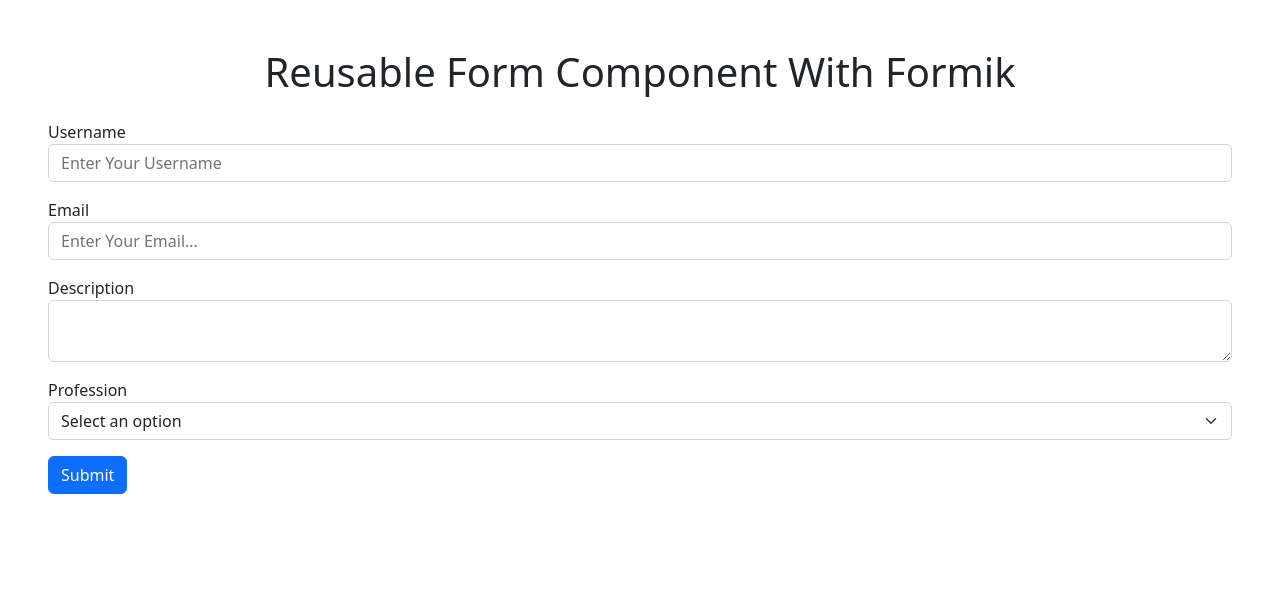
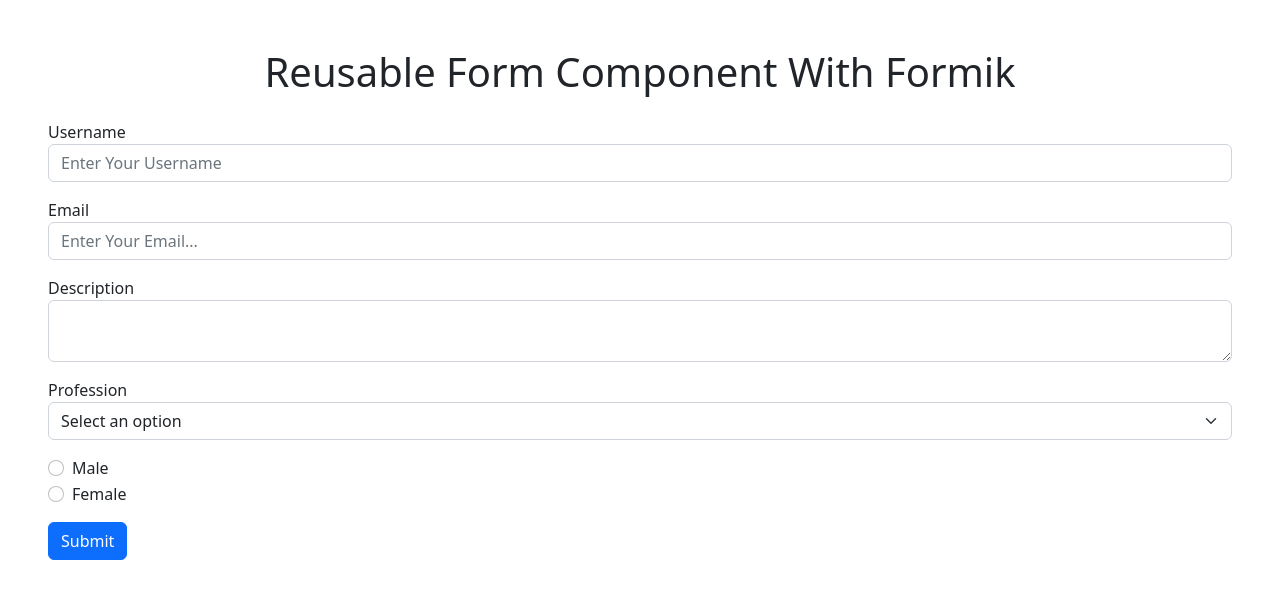
Before and after one commit to Febrianto752/practice-react-formik, a React (Create React App) app: page / in a window 1280 px wide. Shown: the top 598 px of the page. Built offline with nearby package versions, Linux system fonts and the light colour scheme.

Commit message:
resolve error in select component

```diff
--- a/src/components/FormikContainer/index.jsx
+++ b/src/components/FormikContainer/index.jsx
@@ -3,6 +3,10 @@
 import { FormikControl } from "../";
 
 const selectOptions = [
+  {
+    id: 0,
+    value: "Select an option",
+  },
   {
     id: 1,
     value: "Web Developer",
@@ -17,11 +21,17 @@
   },
 ];
 
+const radioOptions = [
+  { id: 1, value: "male", labelText: "Male" },
+  { id: 2, value: "female", labelText: "Female" },
+];
+
 const initialValues = {
   username: "",
   email: "",
   description: "",
   profession: "",
+  gender: "",
 };
 
 const validationSchema = Yup.object({
@@ -31,6 +41,7 @@
     .email("invalid email format"),
   description: Yup.string().required("description field cannot be empty!"),
   profession: Yup.string().required("profession field must be filled"),
+  gender: Yup.string().required("gender field must be filled"),
 });
 
 const handleSubmit = (values, onSubmitProps) => {
@@ -81,6 +92,12 @@
                   labelText="Profession"
                   options={selectOptions}
                 />
+                <FormikControl
+                  control="radio"
+                  name="gender"
+                  className="form-check-input"
+                  options={radioOptions}
+                />
                 <button type="submit" className="btn btn-primary">
                   Submit
                 </button>
--- a/src/components/FormikControl/index.jsx
+++ b/src/components/FormikControl/index.jsx
@@ -1,4 +1,4 @@
-import { InputForm, TextareaForm, SelectForm } from "../";
+import { InputForm, TextareaForm, SelectForm, RadioButtons } from "../";
 
 const FormikControl = (props) => {
   const { control, ...attributesField } = props;
@@ -15,9 +15,9 @@
     case "select":
       // for select tag
       return <SelectForm {...attributesField} />;
+    case "radio":
+      return <RadioButtons {...attributesField} />;
     case "checkbox":
-      return;
-    case "radio":
       return;
     case "date":
       return;
--- /dev/null
+++ b/src/components/RadioButtons/index.jsx
@@ -0,0 +1,35 @@
+import { Field, ErrorMessage } from "formik";
+import { TextError } from "../";
+import { Fragment } from "react";
+
+const RadioButtons = (props) => {
+  const { name, options: optionsRadio, ...attributesRadio } = props;
+  // isi optionsRadio : {{ id: number, value: 'string', labelText: 'string' },{...}}
+  return (
+    <>
+      <div className="mb-3">
+        {optionsRadio.map((optionRadio) => {
+          return (
+            <Fragment key={optionRadio.id}>
+              <div className="form-check">
+                <Field
+                  type="radio"
+                  name={name}
+                  id={optionRadio.value}
+                  value={optionRadio.value}
+                  {...attributesRadio}
+                />
+                <label className="form-check-label" htmlFor={optionRadio.value}>
+                  {optionRadio.labelText}
+                </label>
+              </div>
+            </Fragment>
+          );
+        })}
+        <ErrorMessage name={name} component={TextError} />
+      </div>
+    </>
+  );
+};
+
+export default RadioButtons;
--- a/src/components/SelectForm/index.jsx
+++ b/src/components/SelectForm/index.jsx
@@ -9,10 +9,7 @@
       <div className="mb-3">
         <label htmlFor={name}>{labelText}</label>
         <Field as="select" id={name} name={name} {...attributesSelect}>
-          <option selected value="0">
-            Select an option
-          </option>
-          {options.map((option) => {
+          {options.map((option, index) => {
             return (
               <option key={option.id} value={option.id}>
                 {option.value}
--- a/src/components/index.jsx
+++ b/src/components/index.jsx
@@ -4,6 +4,7 @@
 import InputForm from "./InputForm";
 import TextareaForm from "./TextareaForm";
 import SelectForm from "./SelectForm";
+import RadioButtons from "./RadioButtons";
 
 export {
   FormikContainer,
@@ -12,4 +13,5 @@
   InputForm,
   TextareaForm,
   SelectForm,
+  RadioButtons,
 };
```
